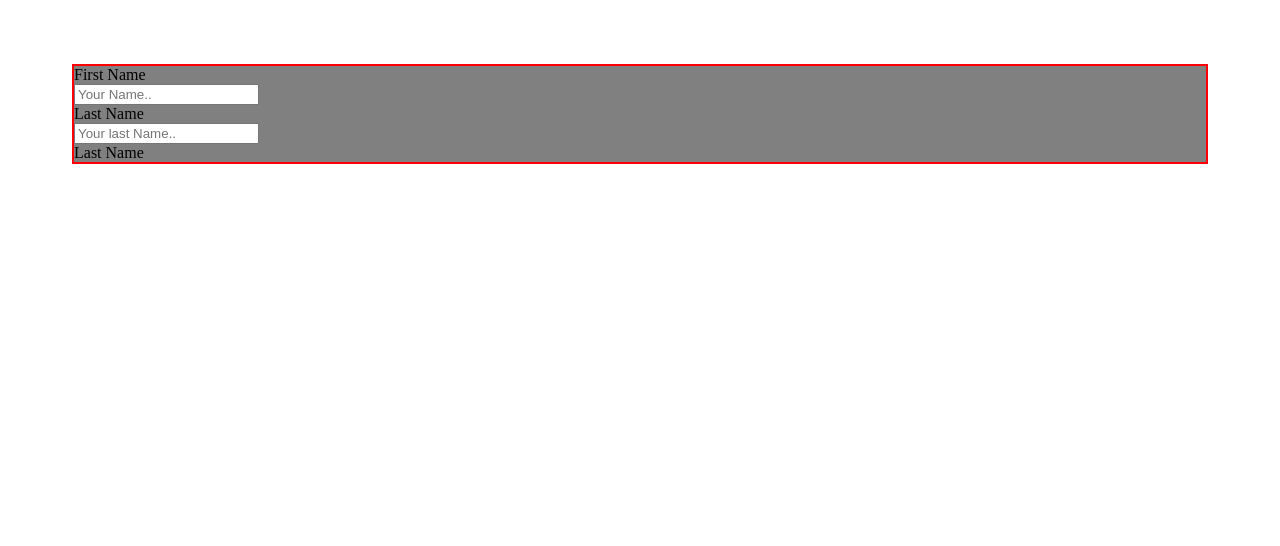
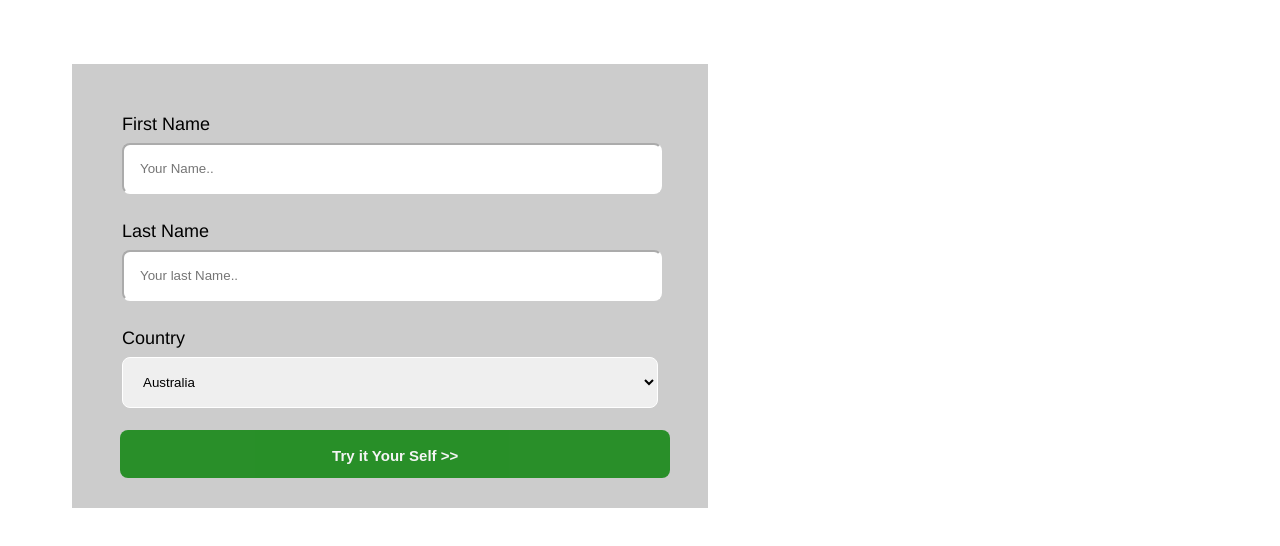
Before and after one commit to Elvis-Blaze/Front-end-Projects, a plain HTML site: page LoginForm/index.html in a window 1280 px wide. Drawn offline with Linux system fonts and the light colour scheme.

Commit message:
login form added

```diff
--- a/LoginForm/index.html
+++ b/LoginForm/index.html
@@ -8,12 +8,23 @@
 </head>
 <body>
     <div id="container">
-        <label for="">First Name</label><br>
-        <input type="text" name="first" id="first_name" placeholder="Your Name.."><br>
+        <section class="contHolder">
+            <label for="" class="designInput">First Name</label><br>
+             <input type="text" class = "inputStyle" name="first" id="first_name" placeholder="Your Name.."><br>
 
-        <label for="">Last Name</label><br>
-        <input type="text" name="last" id="last_name" placeholder="Your last Name.."><br>
-        <label for="">Last Name</label><br>
+             <label for="" class="designInput">Last Name</label><br>
+            <input type="text" class = "inputStyle" name="last" id="last_name" placeholder="Your last Name.."><br>
+            <label for="" class="designInput">Country</label><br>
+            <select name="" id="" class = "inputStyle inputSelect">
+               <option value="">Australia</option>
+               <option value="">Canada</option>
+               <option value="">USA</option>
+           </select>
+           <a href = "#"  class = "inputBtn"><br>Try it Your Self >></a>
+           <div class="foot">
+
+           </div>
     </div>
+</section>
 </body>
 </html>
--- a/LoginForm/style.css
+++ b/LoginForm/style.css
@@ -1,5 +1,50 @@
 #container{
     margin: 4rem;
-    border: 2px solid red;
-    background-color: grey;
+    border: 2px solid #ccc;
+    background-color:#ccc;
+
+
+    width: 50%;
 }
+.contHolder{
+    margin: 3rem;
+    font-family: 'Franklin Gothic Medium', 'Arial Narrow', Arial, sans-serif;
+    font-size: large;
+}
+.inputStyle{
+    width: 94%;
+    padding: 1rem;
+    margin-bottom: 5%;
+    margin-top: 1.5%;
+    border-radius: 0.5rem;
+    border-color: white;
+
+}
+.foot{
+    margin: 4.5rem;
+}
+.inputSelect{
+    width: 100%; }
+a{
+    text-decoration: none;
+    text-align: center;
+}
+.inputBtn{
+    position: absolute;
+    padding-top: 1rem 1rem;
+    top:430px;
+    left: 120px;
+    width:43%;
+    height: 3rem;
+    color: white;
+    background-color: green;
+    font-size: 15px;
+    font-weight: bold;
+    font-family: Arial, Helvetica, sans-serif;
+    border-radius: 0.5rem;
+    opacity: 0.8;
+
+}
+.inputBtn:hover{
+    opacity: 1;
+}
```
